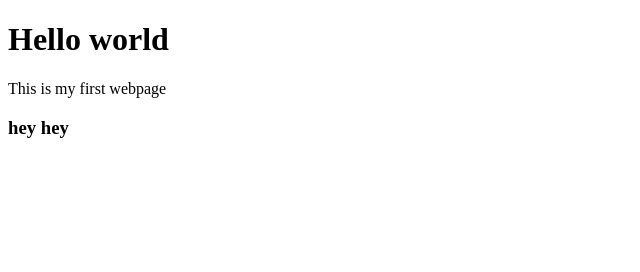
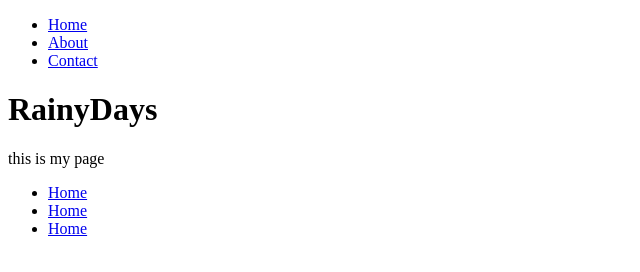
Before and after one commit to EspenAateigen/RainyDays-Project, a plain HTML site: page index.html in a window 1280 px wide. Shown: the whole page, without its empty margins (0-640 px from the left). Drawn offline with Linux system fonts and the light colour scheme.

Commit message:
Added html

```diff
--- a/css/styles.css
+++ b/css/styles.css
@@ -0,0 +1,3 @@
+header {
+  background: cover no-repeat url("../images/background.jpg");
+}
--- a/index.html
+++ b/index.html
@@ -1,16 +1,32 @@
 <!DOCTYPE html>
-<html lang="en">
+<html>
   <head>
-    <meta charset="UTF-8" />
-    <meta name="viewport" content="width=device-width, initial-scale=1.0" />
-    <title>Document</title>
-    <link href="css/styles.css" rel="stylesheet" />
+    <title>RainyDays</title>
+    <meta name="description" content="Get you outerwear here" />
+    <meta name="viewport" content="width=device-vidth, initial-scale=1.0" />
   </head>
   <body>
     <header>
-      <h1>Hello world</h1>
+      <nav>
+        <ul>
+          <li><a href="index.html">Home</a></li>
+          <li><a href="about.html">About</a></li>
+          <li><a href="contact.html">Contact</a></li>
+        </ul>
+      </nav>
     </header>
-    <p>This is my first webpage</p>
-    <h3>hey hey</h3>
+    <main>
+      <h1>RainyDays</h1>
+      <p>this is my page</p>
+    </main>
+    <footer>
+      <nav>
+        <ul>
+          <li><a href="index.html">Home</a></li>
+          <li><a href="about.html">Home</a></li>
+          <li><a href="contact.html">Home</a></li>
+        </ul>
+      </nav>
+    </footer>
   </body>
 </html>
```
Also changed, not shown: about.html (added), contact.html (added), images/background.jpg (added).
